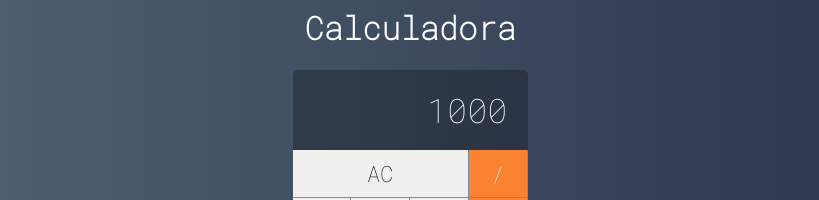
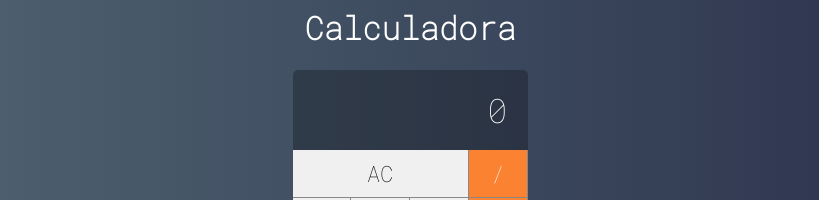
Before and after one commit to fhmurakami/Curso-Web-Moderno-com-JavaScript, a Vue app in the folder 13-Vue/calculator/: page / in a window 1280 px wide. Shown: the part 213-413 px from the top of the page, without its empty margins (230-1049 px from the left). Built offline with nearby package versions, Linux system fonts and the light colour scheme.

Commit message:
Add Projeto Calculadora (Vue) - Implementando a Lógica

```diff
--- a/13-Vue/calculator/src/main/Calculator.vue
+++ b/13-Vue/calculator/src/main/Calculator.vue
@@ -1,6 +1,6 @@
 <template>
     <div class="calculator">
-        <Display value="1000" />
+        <Display :value="displayValue" />
         <Button label="AC" triple @onClick="clearMemory" />
         <Button label="/" operation @onClick="setOperation" />
         <Button label="7" @onClick="addDigit" />
@@ -26,16 +26,66 @@
 import Display from "../components/Display"
 
 export default {
+    data: function() {
+        return {
+            displayValue: "0",
+            clearDisplay: false,
+            operation: null,
+            values: [0, 0],
+            current: 0
+        }
+    },
     components: { Button, Display },
     methods: {
         clearMemory() {
-
+            Object.assign(this.$data, this.$options.data())
         },
         setOperation(operation) {
+            if (this.current === 0) {
+                this.operation = operation
+                this.current = 1
+                this.clearDisplay = true
+            } else {
+                const equals = operation === "="
+                const currentOperation = this.operation
 
+                try {
+                    this.values[0] = eval(
+                        `${this.values[0]} ${currentOperation} ${this.values[1]}`
+                    )
+                } catch (e) {
+                    this.$emit('onError', e)
+                }
+
+                this.values[1] = 0
+
+                this.displayValue = this.values[0]
+                this.operation = equals ? null : operation
+                this.current = equals ? 0 : 1
+                this.clearDisplay = !equals
+            }
         },
         addDigit(n) {
+            if (n === "." && this.displayValue.includes(".")) {
+                return
+            }
 
+            const clearDisplay = this.displayValue === "0"
+                || this.clearDisplay
+            const currentValue = clearDisplay ? "" : this.displayValue
+            const displayValue = currentValue + n
+
+            this.displayValue = displayValue
+            this.clearDisplay = false
+            // Alternativa
+            this.values[this.current] = displayValue
+
+            //Alternativa 2
+            // if (n !== ".") {
+            //     const i = this.current
+            //     const newValue = parseFloat(displayValue)
+            //     this.values[i] = newValue
+            // }
         }
     }
 }
```
